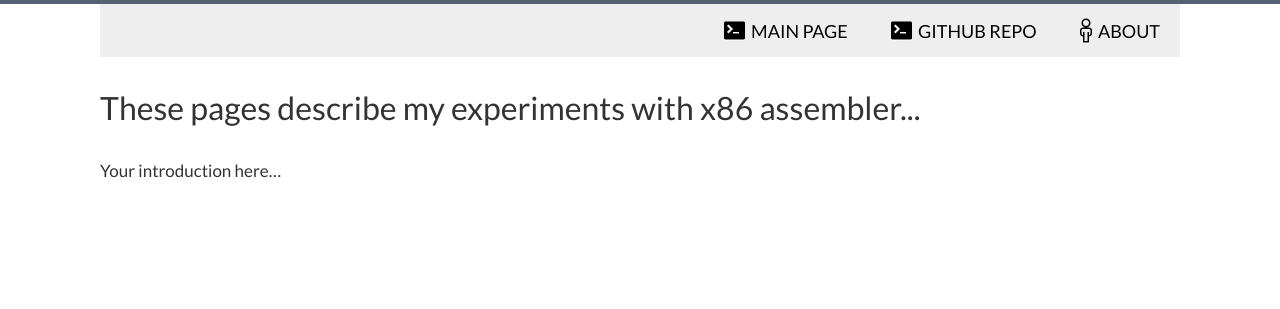
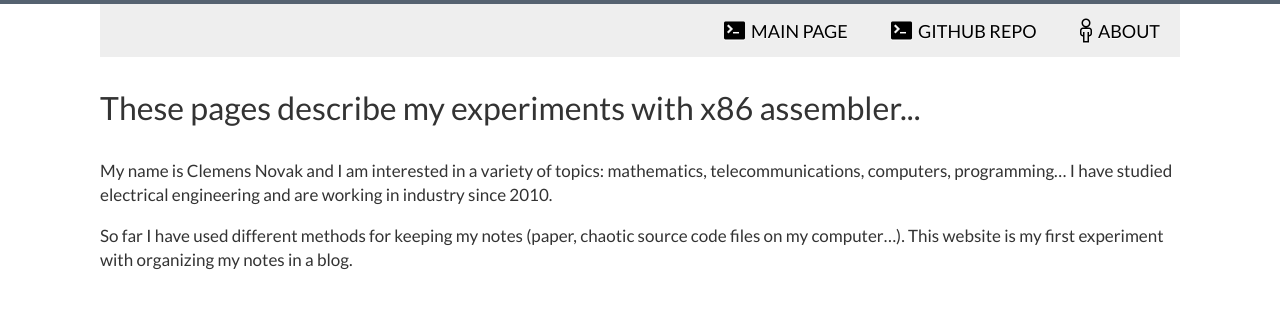
Before and after one commit to ClemensFMN/asm-stuff, a Jekyll site: the page built from about.md, in a window 1280 px wide. Shown: the top 309 px of the page. Built offline with Jekyll 4.4.1, drawn with Linux system fonts in a browser that asks for light colours; Markdown is read by kramdown in place of the engine named in the settings.

Commit message:
about me

```diff
--- a/about.md
+++ b/about.md
@@ -3,4 +3,10 @@ layout: default
 title: About Clemens Novak
 ---
 
-Your introduction here...
+My name is Clemens Novak and I am interested in a variety of topics:
+mathematics, telecommunications, computers, programming... I have studied
+electrical engineering and are working in industry since 2010.
+
+So far I have used different methods for keeping my notes (paper, chaotic
+source code files on my computer...). This website is my first experiment with
+organizing my notes in a blog.
```
